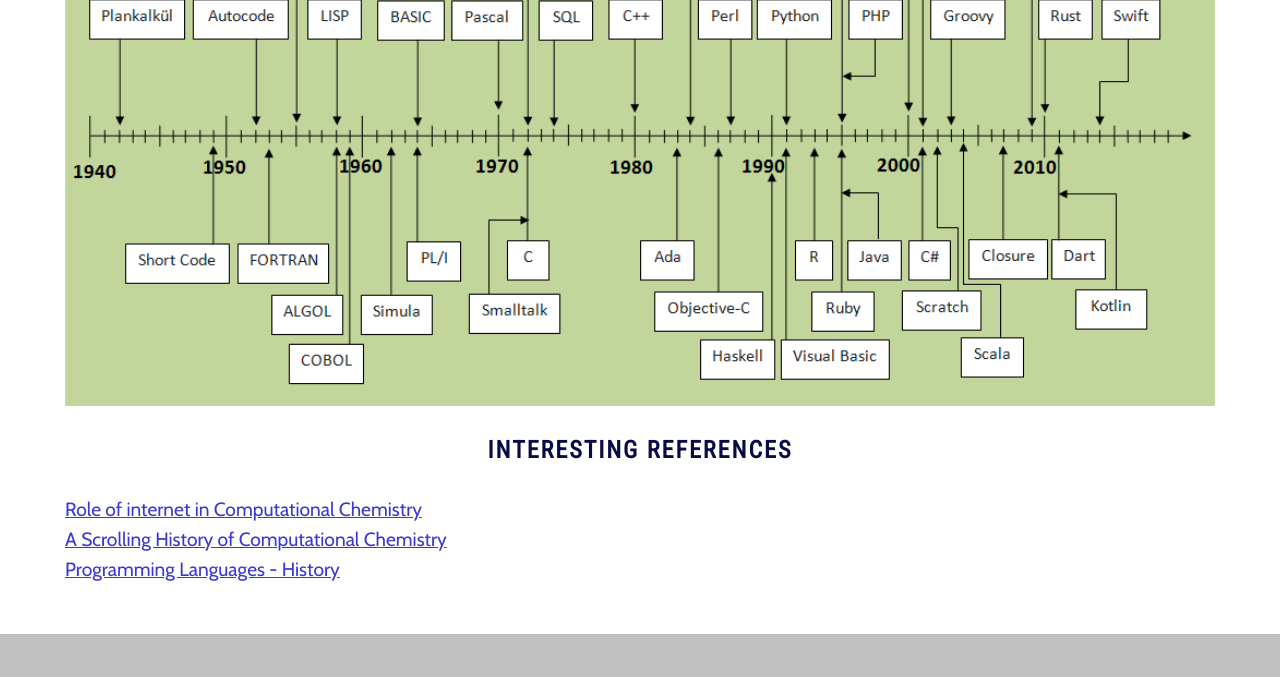
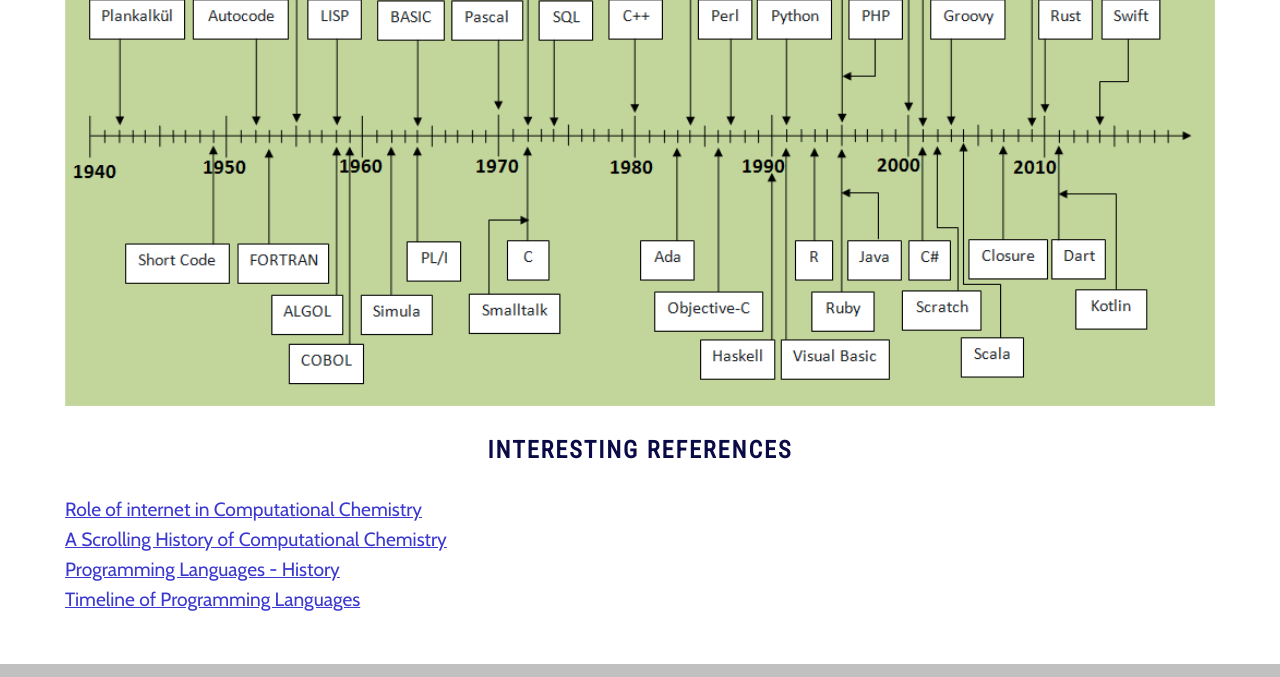
Before and after one commit to RoshnaVakkeel/Chem_Meets_Codes, a plain HTML site: page timeline.html in a window 1280 px wide. Shown: the part 1550-2227 px from the top of the page. Drawn offline with nearby package versions, Linux system fonts and the light colour scheme.

Commit message:
included media references in README

```diff
--- a/timeline.html
+++ b/timeline.html
@@ -68,7 +68,8 @@
             <a href="https://www.researchgate.net/publication/280934406_A_Scrolling_History_of_Computational_Chemistry">A Scrolling History of Computational Chemistry</a>
             <br>
             <a href="https://en.wikipedia.org/wiki/History_of_programming_languages">Programming Languages - History</a>
-            </p>
+            <br>
+            <a href= "https://javaconceptoftheday.com/history-of-programming-languages/">Timeline of Programming Languages</a></p>
 
     </div>
 
```
Also changed, not shown: 1 other file.
